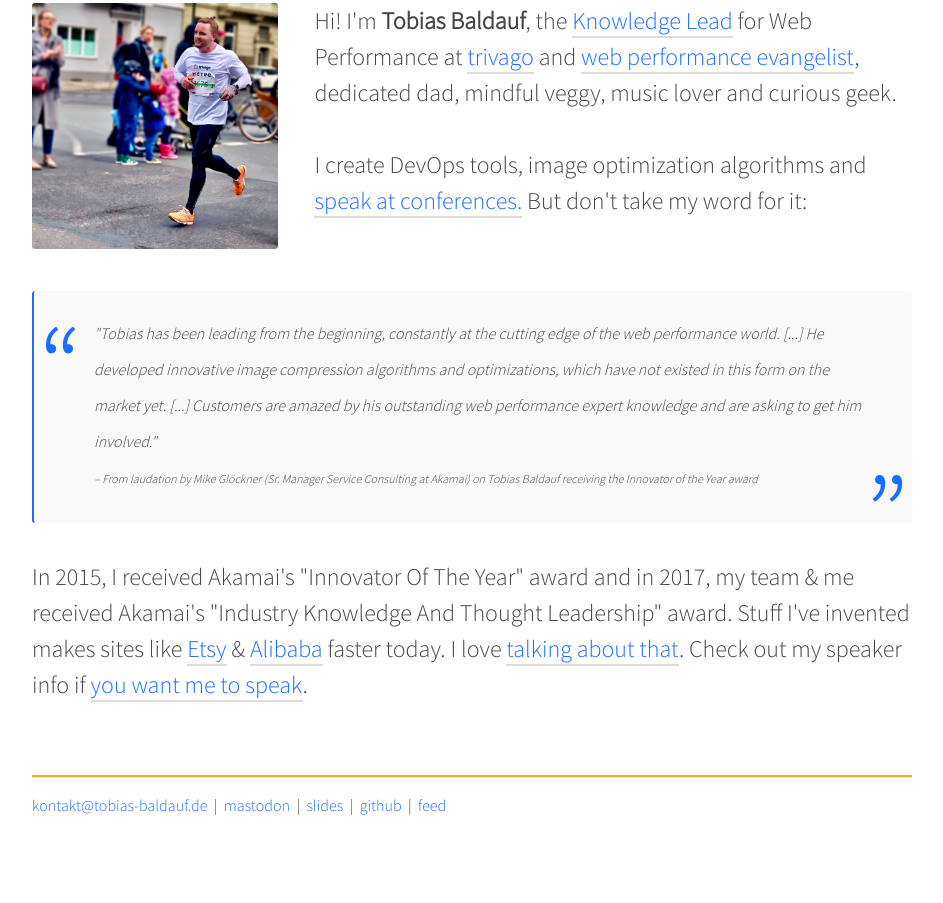
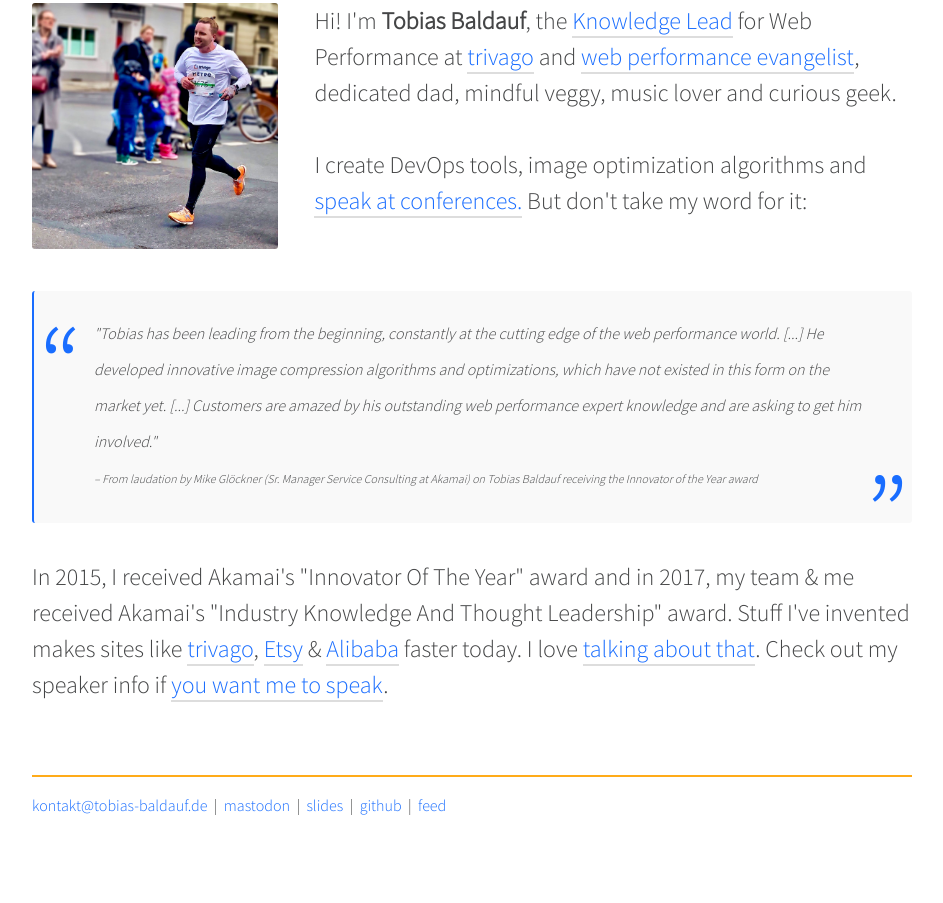
Before and after one commit to technopagan/static, a plain HTML site: page about/index.html in a window 1280 px wide. Shown: the part 335-1238 px from the top of the page, without its empty margins (168-1111 px from the left). Drawn offline with Linux system fonts and the light colour scheme.

Commit message:
Automated commit for tobias.is initiated by PHP deployment script

```diff
--- a/about/index.html
+++ b/about/index.html
@@ -39,13 +39,13 @@
 
     <h2>About</h2>
     <figure class="floated_left"><img src="/content/3-about/tobias-baldauf-marathon-2019.jpg" alt="Photo of Tobias Baldauf"></figure>
-<p>Hi! I'm <strong>Tobias Baldauf</strong>, the <a href="https://pl.linkedin.com/in/tobiasbaldauf">Knowledge Lead</a> for Web Performance at <a href="http://tech.trivago.com/">trivago</a> and <a href="http://where.tobias.is/">web performance evangelist</a>, dedicated dad, mindful veggy, music lover and curious geek.</p>
+<p>Hi! I'm <strong>Tobias Baldauf</strong>, the <a href="https://pl.linkedin.com/in/tobiasbaldauf">Knowledge Lead</a> for Web Performance at <a href="https://tech.trivago.com/">trivago</a> and <a href="https://where.tobias.is/">web performance evangelist</a>, dedicated dad, mindful veggy, music lover and curious geek.</p>
 <p>I create DevOps tools, image optimization algorithms and <a href="http://where.tobias.is/">speak at conferences.</a> But don't take my word for it:<br><br></p>
 <blockquote>
 <p>&quot;Tobias has been leading from the beginning, constantly at the cutting edge of the web performance world. [...] He developed innovative image compression algorithms and optimizations, which have not existed in this form on the market yet. [...] Customers are amazed by his outstanding web performance expert knowledge and are asking to get him involved.&quot;<br />
 <cite>– From laudation by Mike Glöckner (Sr. Manager Service Consulting at Akamai) on Tobias Baldauf receiving the Innovator of the Year award</cite></p>
 </blockquote>
-<p>In 2015, I received Akamai's &quot;Innovator Of The Year&quot; award and in 2017, my team &amp; me received Akamai's &quot;Industry Knowledge And Thought Leadership&quot; award. Stuff I've invented makes sites like <a href="https://codeascraft.com/2017/05/30/reducing-image-file-size-at-etsy/">Etsy</a> &amp; <a href="https://www.alibaba.com/">Alibaba</a> faster today. I love <a href="http://tobias.is/speaking">talking about that</a>. Check out my speaker info if <a href="http://tobias.is/speaking/info/">you want me to speak</a>.</p>
+<p>In 2015, I received Akamai's &quot;Innovator Of The Year&quot; award and in 2017, my team &amp; me received Akamai's &quot;Industry Knowledge And Thought Leadership&quot; award. Stuff I've invented makes sites like <a href="https://www.trivago.com/">trivago</a>, <a href="https://codeascraft.com/2017/05/30/reducing-image-file-size-at-etsy/">Etsy</a> &amp; <a href="https://www.alibaba.com/">Alibaba</a> faster today. I love <a href="https://tobias.is/speaking">talking about that</a>. Check out my speaker info if <a href="https://tobias.is/speaking/info/">you want me to speak</a>.</p>
   </main>
 
   <footer class="footer cf" role="contentinfo">
```
Also changed, not shown: index.html (+1 -1 lines), speaking/index.html (+1 -1 lines), content/2-speaking/speaking.txt, content/3-about/about.txt, 3 other files.
